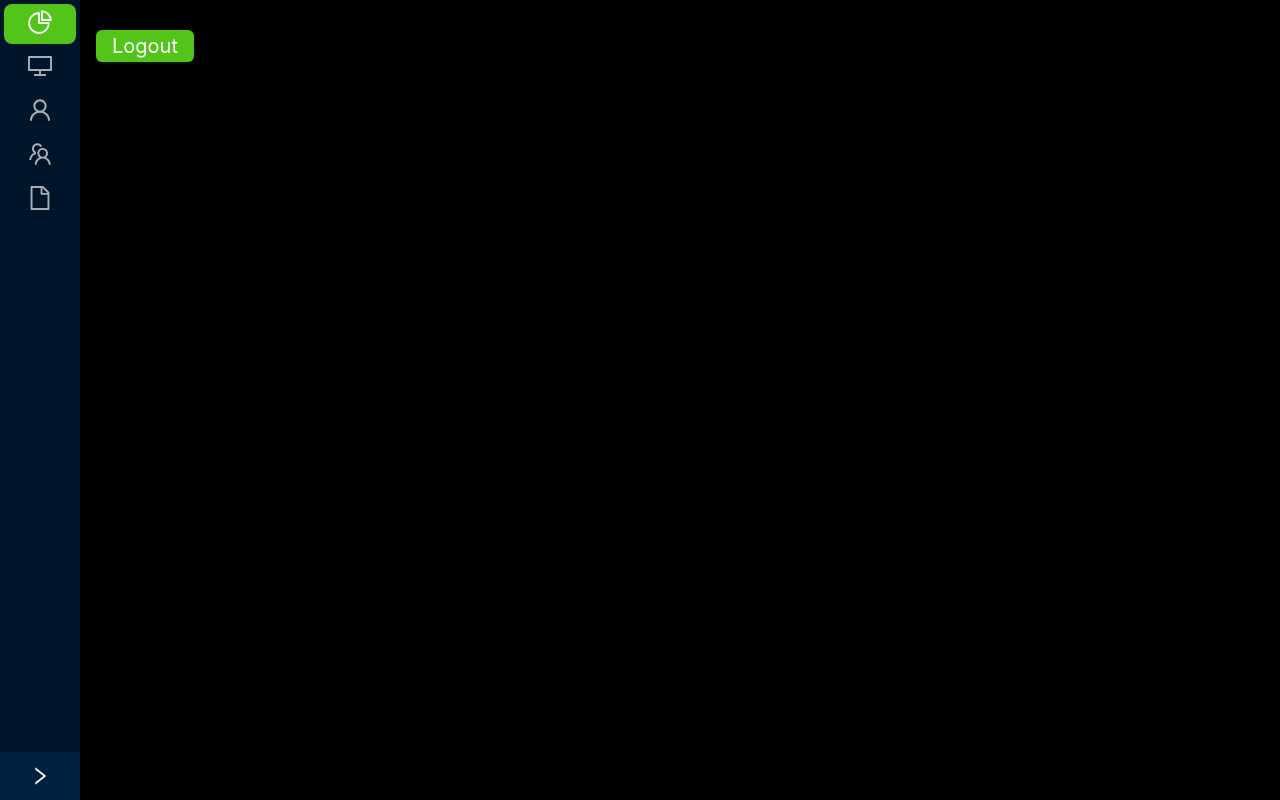
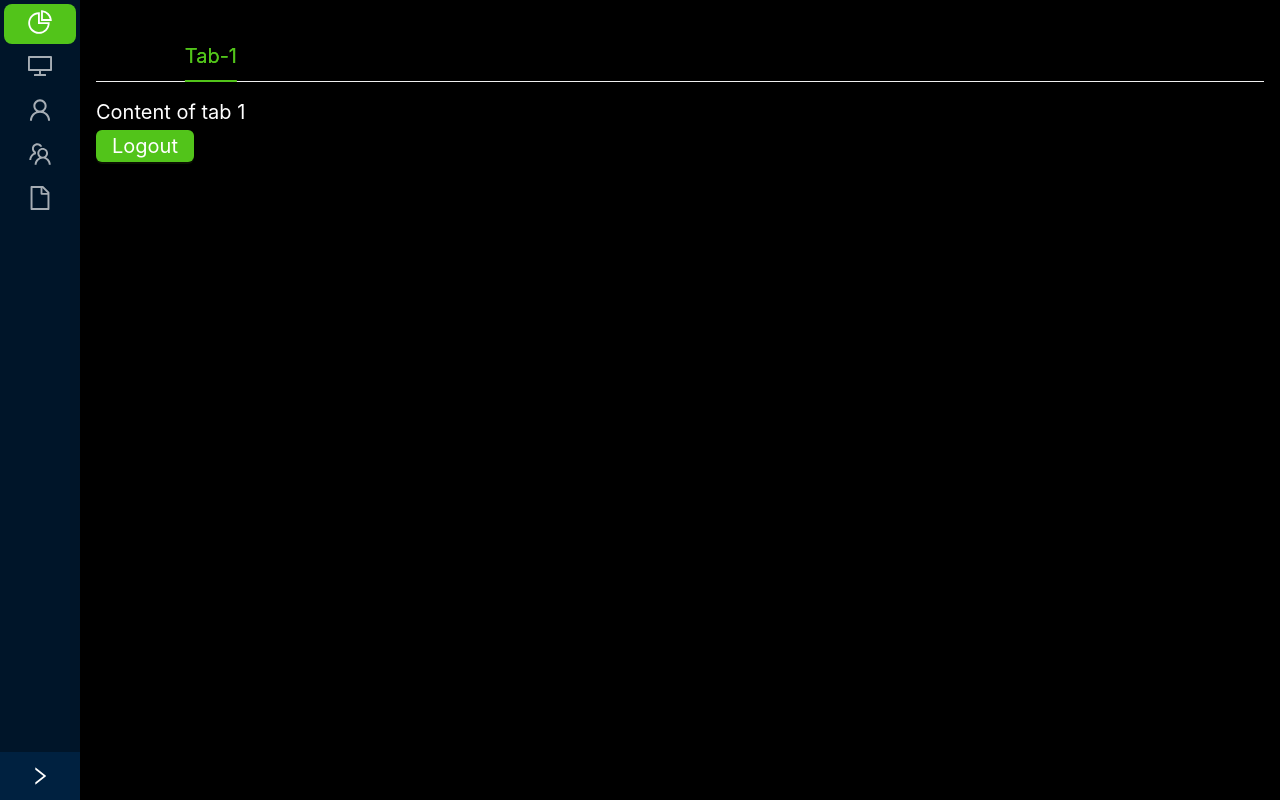
Before and after one commit to t-bello7/next-trading, a Next.js app: page / in a window 1280 px wide. Built offline with nearby package versions, Linux system fonts and the light colour scheme; sample sign-in values are in the browser's storage.

Commit message:
add tabs

```diff
--- a/src/pages/index.tsx
+++ b/src/pages/index.tsx
@@ -1,6 +1,12 @@
 import { useRouter } from 'next/router'
 import { useEffect, useState } from 'react'
-import { Button } from 'antd';
+import {
+  Button,
+  Layout,
+  Menu,
+  Radio,
+  Tabs
+} from 'antd';
 import {
   DesktopOutlined,
   FileOutlined,
@@ -8,11 +14,9 @@ import {
   TeamOutlined,
   UserOutlined,
 } from '@ant-design/icons';
-import type { MenuProps } from 'antd';
-import { Layout, Menu, theme } from 'antd';
+import type { MenuProps, RadioChangeEvent } from 'antd';
 
 const { Header, Content, Footer, Sider } = Layout;
-
 
 type MenuItem = Required<MenuProps>['items'][number];
 
@@ -50,10 +54,6 @@ const  Home = () => {
   const [user, setUser] = useState<{username: string} | null>(null)
   const [collapsed, setCollapsed] = useState(true)
 
-  const {
-    token: { colorBgContainer },
-  } = theme.useToken();
-
   const handleLogout = () => {
     localStorage.removeItem('user')
     router.push('/login')
@@ -83,6 +83,20 @@ const  Home = () => {
                 <code className="font-mono font-bold">{user.username}</code>
               </p>
             </div>
+            <Tabs
+              defaultActiveKey="1"
+              tabPosition="top"
+              style={{ height: 100, color: '#fff' }}
+              items={new Array(3).fill(null).map((_, i) => {
+                const id = String(i);
+                return {
+                  label: `Tab-${id}`,
+                  key: id,
+                  disabled: i === 28,
+                  children: `Content of tab ${id}`,
+                };
+              })}
+            />
             <Content >
             <div>
               <Button type="primary"  onClick={handleLogout}> Logout </Button>
```
Also changed, not shown: 1 other file (tests, documents, lock files or other folders).
